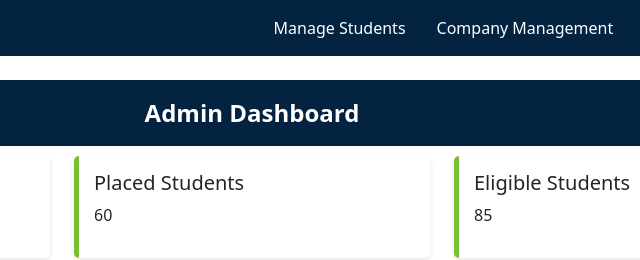
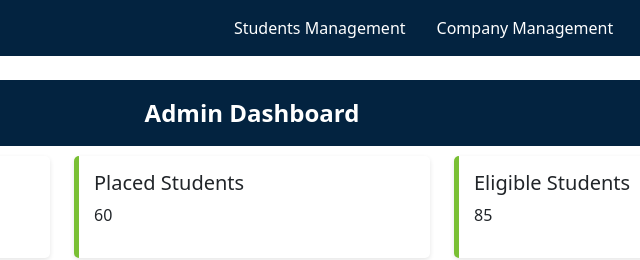
Before and after one commit to Nishothana/placement-management, a plain HTML site: page admin.html in a window 1280 px wide. Shown: the top 260 px of the page, 388-1028 px from the left. Drawn offline with nearby package versions, Linux system fonts and the light colour scheme.

Commit message:
nav links changed

```diff
--- a/admin.html
+++ b/admin.html
@@ -14,7 +14,7 @@
             <a class="navbar-brand" href="#"  style="color: white;">Admin Panel</a>
             <div class="collapse navbar-collapse" id="navbarNav">
                 <ul class="navbar-nav ms-auto">
-                    <li class="nav-item"><a class="nav-link" href="#">Manage Students</a></li>
+                    <li class="nav-item"><a class="nav-link" href="stumanage.html">Students Management</a></li>
                     <li class="nav-item"><a class="nav-link" href="company_management.html">Company Management</a></li>
                     <li class="nav-item"><a class="nav-link" href="reports.html">Reports</a></li>
                     <li class="nav-item"><a class="nav-link" href="index.html">Logout</a></li>
```
